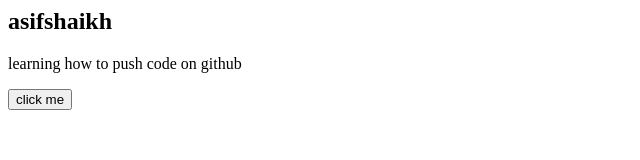
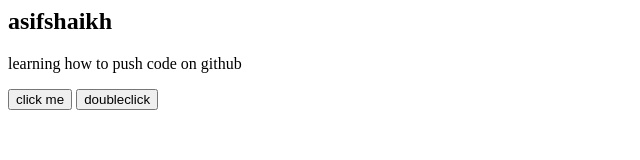
Before and after one commit to asif786shaikh/Local-repo, a plain HTML site: page index.html in a window 1280 px wide. Shown: the whole page, without its empty margins (0-640 px from the left). Drawn offline with Linux system fonts and the light colour scheme.

Commit message:
added button

```diff
--- a/index.html
+++ b/index.html
@@ -1,3 +1,4 @@
 <h2>asifshaikh</h2>
 <p>learning how to push code on github</p>
 <button>click me</button>
+<button>doubleclick</button>
```
